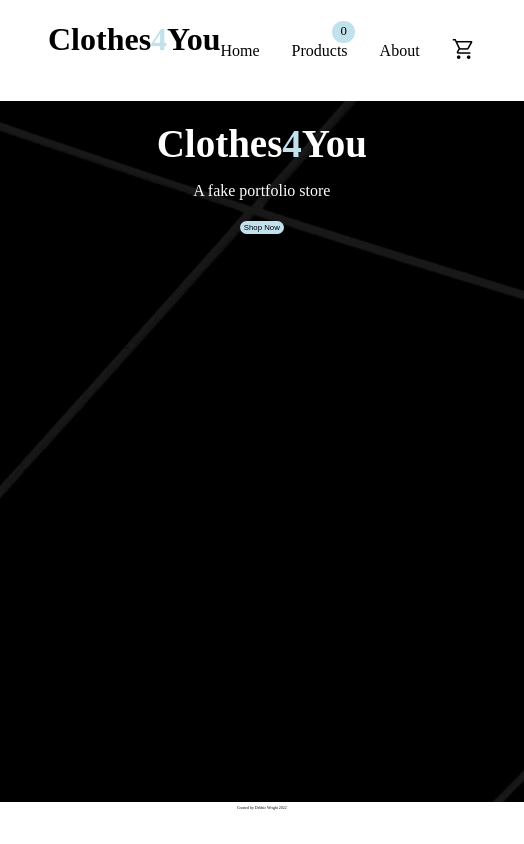
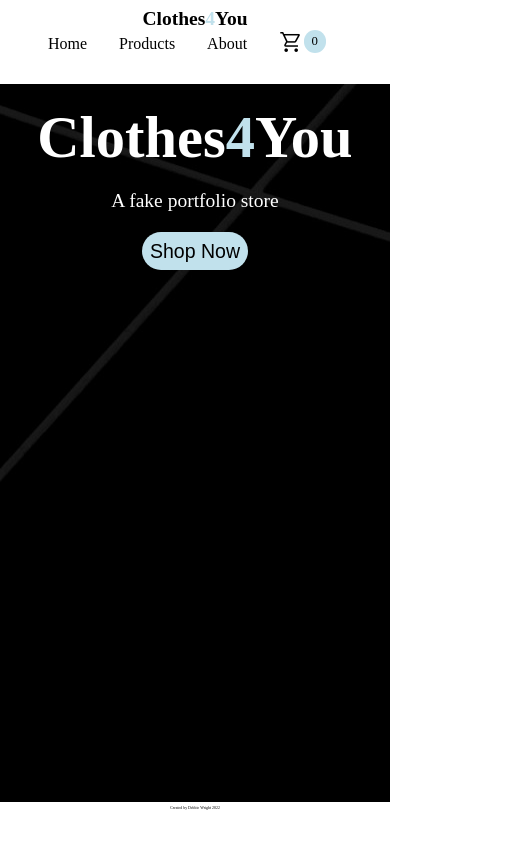
Before and after one commit to dwright1989/shopping-cart, a React (Create React App) app: page / in a window 390 px wide. Shown: the whole page, 524 px wide, since content can reach past the window. Built offline with nearby package versions, Linux system fonts and the light colour scheme; a web font is replaced by a local one.

Commit message:
CSS for home page on mobile

```diff
--- a/src/App.css
+++ b/src/App.css
@@ -194,3 +194,43 @@ body{
   padding-top: 1vw;
   font-size: 1vw;
 }
+
+/*
+MEDIA QUERIES FOR MOBILE DEVICES
+*/
+
+
+@media only screen and (max-width:600px){
+  #mainContent{
+    grid-template-rows: 10% 85% 5%;
+  }
+
+  /*NAVBAR*/
+  #navBar{
+    display: block;
+  }
+  #navBar>h1{
+    text-align:center;
+    font-size: 5vw;
+    padding: 0;
+    margin: 2vw 0 0 0;
+  }
+  #basketQuantity{
+    top: 1.1rem;
+    right: 4rem;
+  }
+
+  /*HOME*/
+  #home>h1{
+    font-size: 15vw;
+  }
+
+  #home{
+    font-size: 5vw;
+  }
+
+  #shopButton{
+    font-size: 5vw;
+    padding: 2vw 2vw;
+  }
+}
```
